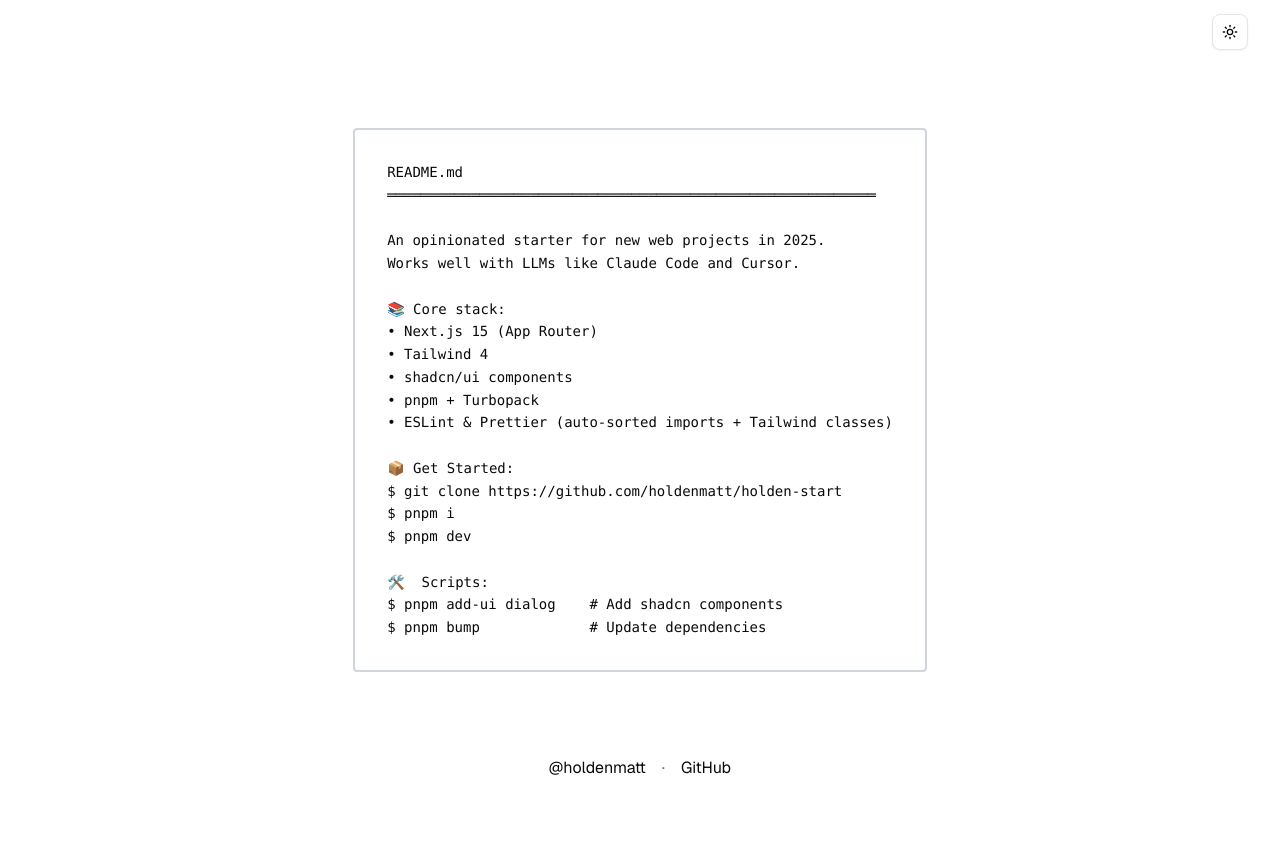
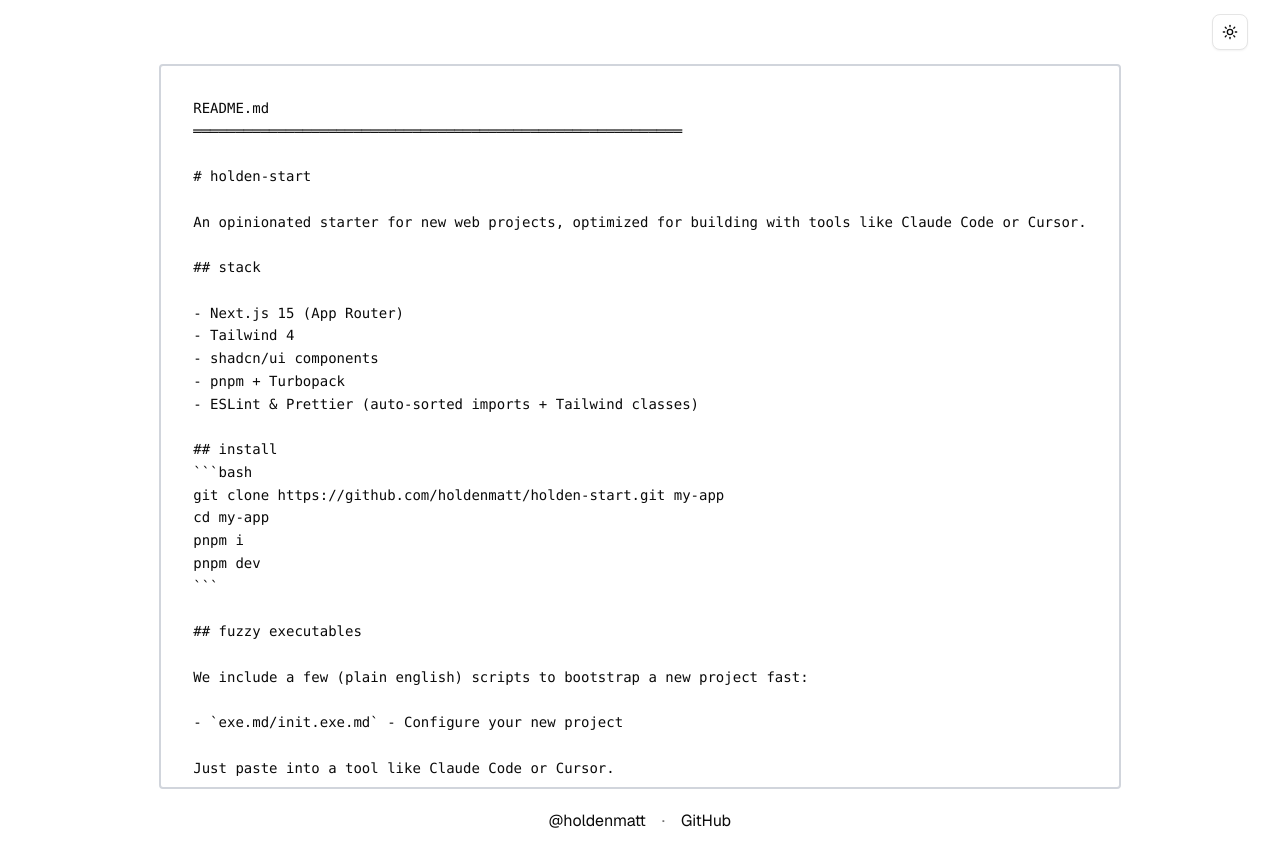
Before and after one commit to holdenmatt/holden-start, a Next.js app: page / in a window 1280 px wide. Before the commit the page ends 800 px from the top, so only its background shows below. Built offline with nearby package versions, Linux system fonts and the light colour scheme.

Commit message:
add init.exe.md; update readme

```diff
--- /dev/null
+++ b/exe.md/init.exe.md
@@ -0,0 +1,34 @@
+# init.exe.md
+
+Configure a new project after cloning the [holden-start](https://github.com/holdenmatt/holden-start) template.
+
+This is a plain English executable intended to be run by an AI coding assistant like Claude Code, Cursor, Codex, or Jules. Just start a new session and paste this fuzzy "source code" in.
+
+## Context
+
+I've created a new project from the template and need to set it up.
+
+## Tasks
+
+### 1. Determine project details
+
+- Check package.json for the name field
+- If name is still "holden-start", ask: "What should this project be called?"
+- For description, suggest something simple based on the name (avoid buzzwords like "AI-powered", "revolutionary", etc.)
+- Update package.json with the final name and description
+
+### 2. Update metadata in app/layout.tsx
+
+- Replace `title: "holden-start"` with the project name
+- Replace the description with the simple description from package.json
+
+### 3. Clean up homepage (app/page.tsx)
+
+- Remove `import { ReadmeDisplay } from "@/components/readme-display"`
+- Remove `<ReadmeDisplay />` component
+- Replace with a simple heading using the project name
+- Add a one-line description if it makes sense
+
+### 4. Delete unused components
+
+- Delete `components/readme-display.tsx` file
--- a/src/components/readme-display.tsx
+++ b/src/components/readme-display.tsx
@@ -6,25 +6,33 @@
 README.md
 ══════════════════════════════════════════════════════════
 
-An opinionated starter for new web projects in 2025.
-Works well with LLMs like Claude Code and Cursor.
+# holden-start
 
-📚 Core stack:
-• Next.js 15 (App Router)
-• Tailwind 4
-• shadcn/ui components
-• pnpm + Turbopack
-• ESLint & Prettier (auto-sorted imports + Tailwind classes)
+An opinionated starter for new web projects, optimized for building with tools like Claude Code or Cursor.
 
-📦 Get Started:
-$ git clone https://github.com/holdenmatt/holden-start
-$ pnpm i
-$ pnpm dev
+## stack
 
-🛠️  Scripts:
-$ pnpm add-ui dialog    # Add shadcn components
-$ pnpm bump             # Update dependencies
+- Next.js 15 (App Router)
+- Tailwind 4
+- shadcn/ui components
+- pnpm + Turbopack
+- ESLint & Prettier (auto-sorted imports + Tailwind classes)
 
+## install
+\`\`\`bash
+git clone https://github.com/holdenmatt/holden-start.git my-app
+cd my-app
+pnpm i
+pnpm dev
+\`\`\`
+
+## fuzzy executables
+
+We include a few (plain english) scripts to bootstrap a new project fast:
+
+- \`exe.md/init.exe.md\` - Configure your new project
+
+Just paste into a tool like Claude Code or Cursor.
 `}
       </pre>
     </div>
```
Also changed, not shown: 1 other file (tests, documents, lock files or other folders).
